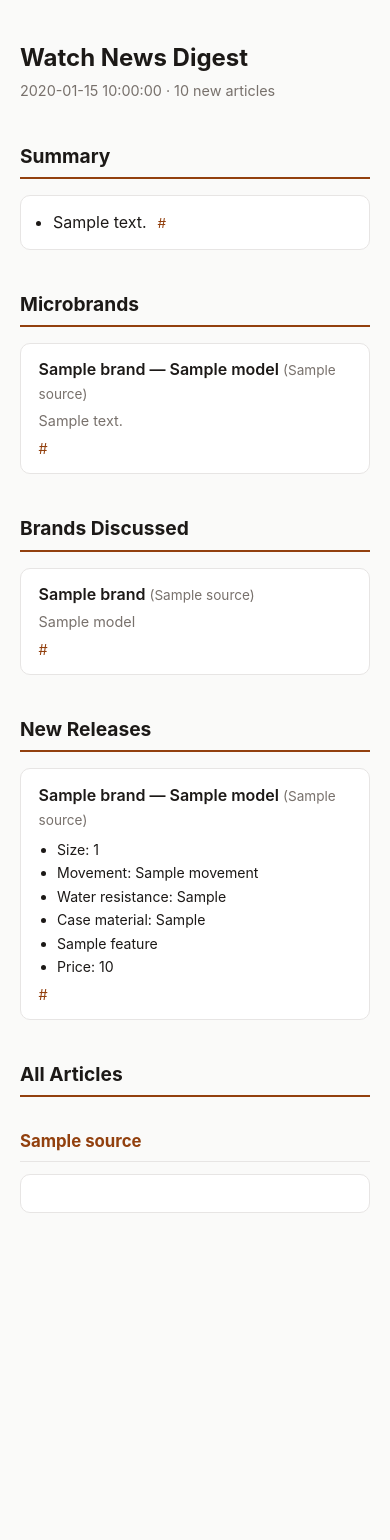
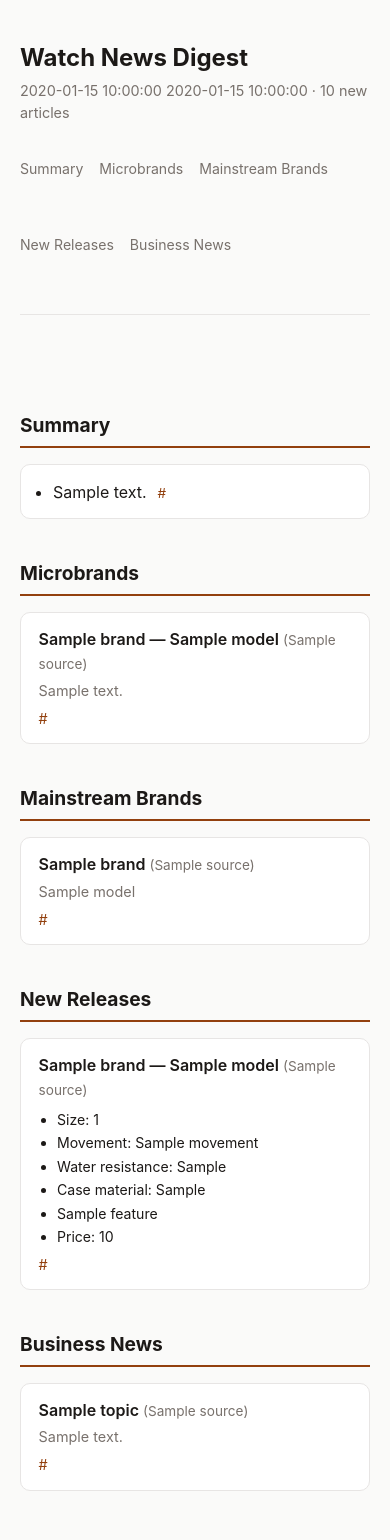
Before and after one commit to roman807/watch_news, a Python web app: template templates/digest.html.j2 in a window 390 px wide. Before the commit the page ends 1213 px from the top, so only its background shows below. Run offline with Jinja, Linux system fonts and the light colour scheme; the template is opened without the code that fills it: most values are stand-ins (such as "Sample title", 1, 10 or a date in 2020).

Commit message:
minor improvements

```diff
--- a/config/sources.yaml
+++ b/config/sources.yaml
@@ -41,7 +41,7 @@
   feed_url: https://watchesbysjx.com/feed
   max_initial: 10
 
-- name: Wrist Enthusiast
-  homepage: https://www.wristenthusiast.com/
-  feed_url: https://www.wristenthusiast.com/latest?format=rss
+- name: aBlogtoWatch
+  homepage: https://www.ablogtowatch.com/
+  feed_url: https://www.ablogtowatch.com/feed
   max_initial: 10
--- a/src/watch_news/digest.py
+++ b/src/watch_news/digest.py
@@ -1,7 +1,7 @@
 from __future__ import annotations
 
 from dataclasses import dataclass
-from datetime import date
+from datetime import date, datetime
 
 from jinja2 import Environment, FileSystemLoader
 
@@ -17,7 +17,8 @@ class DigestItem:
 
 
 def render_digest(grouped: dict[str, list[DigestItem]], analysis, today: date | None = None) -> "tuple[str, str]":
-    today = today or date.today()
+    now = datetime.now()
+    today = today or now.date()
     env = Environment(loader=FileSystemLoader(str(TEMPLATES_DIR)), autoescape=True)
     template = env.get_template("digest.html.j2")
 
@@ -26,6 +27,7 @@ def render_digest(grouped: dict[str, list[DigestItem]], analysis, today: date |
     title_by_url = {item.url: item.title for items in non_empty.values() for item in items}
     html = template.render(
         date_str=today.isoformat(),
+        time_str=now.strftime("%H:%M"),
         grouped=non_empty,
         total=total,
         analysis=analysis,
--- a/templates/digest.html.j2
+++ b/templates/digest.html.j2
@@ -23,6 +23,7 @@
     }
   }
   * { box-sizing: border-box; }
+  html { scroll-behavior: smooth; }
   body {
     margin: 0;
     padding: 2.5rem 1.25rem;
@@ -31,22 +32,47 @@
     font-family: -apple-system, BlinkMacSystemFont, "Segoe UI", sans-serif;
     line-height: 1.5;
   }
-  .wrap { max-width: 720px; margin: 0 auto; }
+  .container { max-width: 960px; margin: 0 auto; }
   header { margin-bottom: 2rem; }
   h1 { font-size: 1.5rem; margin: 0 0 0.25rem; }
   .meta { color: var(--muted); font-size: 0.9rem; }
+  .layout { display: flex; align-items: flex-start; gap: 2.5rem; }
+  .sidebar {
+    flex: 0 0 160px;
+    position: sticky;
+    top: 2rem;
+    display: flex;
+    flex-direction: column;
+    gap: 0.3rem;
+  }
+  .sidebar a {
+    color: var(--muted);
+    text-decoration: none;
+    font-size: 0.88rem;
+    padding: 0.3rem 0 0.3rem 0.65rem;
+    border-left: 2px solid var(--border);
+  }
+  .sidebar a:hover { color: var(--accent); border-left-color: var(--accent); }
+  .wrap { flex: 1 1 auto; min-width: 0; max-width: 720px; }
+  @media (max-width: 780px) {
+    .layout { flex-direction: column; }
+    .sidebar {
+      position: static;
+      flex-direction: row;
+      flex-wrap: wrap;
+      gap: 0.4rem 1rem;
+      padding-bottom: 0.75rem;
+      margin-bottom: 1rem;
+      border-bottom: 1px solid var(--border);
+    }
+    .sidebar a { border-left: none; padding: 0.15rem 0; }
+  }
   h2.section {
     font-size: 1.2rem;
     margin: 2.5rem 0 1rem;
     padding-bottom: 0.4rem;
     border-bottom: 2px solid var(--accent);
-  }
-  h3.source {
-    font-size: 1.05rem;
-    margin: 2rem 0 0.75rem;
-    color: var(--accent);
-    border-bottom: 1px solid var(--border);
-    padding-bottom: 0.4rem;
+    scroll-margin-top: 1rem;
   }
   ul.summary-bullets {
     background: var(--card);
@@ -61,18 +87,6 @@
   .bullet-links a { color: var(--accent); text-decoration: none; }
   .bullet-links a:hover { text-decoration: underline; }
   .bullet-links .sep { color: var(--muted); margin: 0 0.3rem; }
-  article.item {
-    background: var(--card);
-    border: 1px solid var(--border);
-    border-radius: 10px;
-    padding: 1rem 1.1rem;
-    margin-bottom: 0.75rem;
-  }
-  article.item h3 { margin: 0 0 0.35rem; font-size: 1rem; }
-  article.item h3 a { color: var(--text); text-decoration: none; }
-  article.item h3 a:hover { text-decoration: underline; }
-  article.item p { margin: 0; color: var(--muted); font-size: 0.92rem; }
-  .published { display: block; margin-top: 0.4rem; font-size: 0.78rem; color: var(--muted); }
   .empty { color: var(--muted); font-style: italic; }
   .group {
     background: var(--card);
@@ -94,17 +108,26 @@
 </style>
 </head>
 <body>
-<div class="wrap">
+<div class="container">
   <header>
     <h1>Watch News Digest</h1>
-    <div class="meta">{{ date_str }} · {{ total }} new article{{ "s" if total != 1 else "" }}</div>
+    <div class="meta">{{ date_str }} {{ time_str }} · {{ total }} new article{{ "s" if total != 1 else "" }}</div>
   </header>
 
   {% if not grouped %}
     <p class="empty">No new articles since the last run.</p>
   {% else %}
+  <div class="layout">
+    <nav class="sidebar">
+      <a href="#summary">Summary</a>
+      <a href="#microbrands">Microbrands</a>
+      <a href="#mainstream-brands">Mainstream Brands</a>
+      <a href="#new-releases">New Releases</a>
+      <a href="#business-news">Business News</a>
+    </nav>
+    <div class="wrap">
 
-  <h2 class="section">Summary</h2>
+  <h2 class="section" id="summary">Summary</h2>
   {% if analysis.summary_bullets %}
     <ul class="summary-bullets">
       {% for bullet in analysis.summary_bullets %}
@@ -120,7 +143,7 @@
     <p class="empty">No summary available.</p>
   {% endif %}
 
-  <h2 class="section">Microbrands</h2>
+  <h2 class="section" id="microbrands">Microbrands</h2>
   {% if analysis.microbrands %}
     {% for group in analysis.microbrands %}
       <div class="group">
@@ -135,7 +158,7 @@
     <p class="empty">No microbrand articles today.</p>
   {% endif %}
 
-  <h2 class="section">Brands Discussed</h2>
+  <h2 class="section" id="mainstream-brands">Mainstream Brands</h2>
   {% if analysis.brands_discussed %}
     {% for group in analysis.brands_discussed %}
       <div class="group">
@@ -147,10 +170,10 @@
       </div>
     {% endfor %}
   {% else %}
-    <p class="empty">No brands identified today.</p>
+    <p class="empty">No mainstream brands identified today.</p>
   {% endif %}
 
-  <h2 class="section">New Releases</h2>
+  <h2 class="section" id="new-releases">New Releases</h2>
   {% if analysis.new_releases %}
     {% for group in analysis.new_releases %}
       {% set specs = group.specs %}
@@ -175,18 +198,23 @@
     <p class="empty">No new releases identified today.</p>
   {% endif %}
 
-  <h2 class="section">All Articles</h2>
-  {% for source, items in grouped.items() %}
-    <h3 class="source">{{ source }}</h3>
-    {% for item in items %}
-      <article class="item">
-        <h3><a href="{{ item.url }}" target="_blank" rel="noopener">{{ item.title }}</a></h3>
-        <p>{{ item.summary }}</p>
-        {% if item.published %}<span class="published">{{ item.published }}</span>{% endif %}
-      </article>
+  <h2 class="section" id="business-news">Business News</h2>
+  {% if analysis.business_news %}
+    {% for item in analysis.business_news %}
+      <div class="group">
+        <div class="heading">{{ item.topic }}{% if item.sources %} <span class="sources">({{ item.sources|join(", ") }})</span>{% endif %}</div>
+        <p class="note">{{ item.summary }}</p>
+        <div class="links">
+          {% for url in item.urls %}<a href="{{ url }}" target="_blank" rel="noopener">{{ title_by_url.get(url, url) }}</a>{% if not loop.last %}<span class="sep">·</span>{% endif %}{% endfor %}
+        </div>
+      </div>
     {% endfor %}
-  {% endfor %}
+  {% else %}
+    <p class="empty">No business news today.</p>
+  {% endif %}
 
+    </div>
+  </div>
   {% endif %}
 </div>
 </body>
```
Also changed, not shown: src/watch_news/analyze.py (+105 -9 lines).
